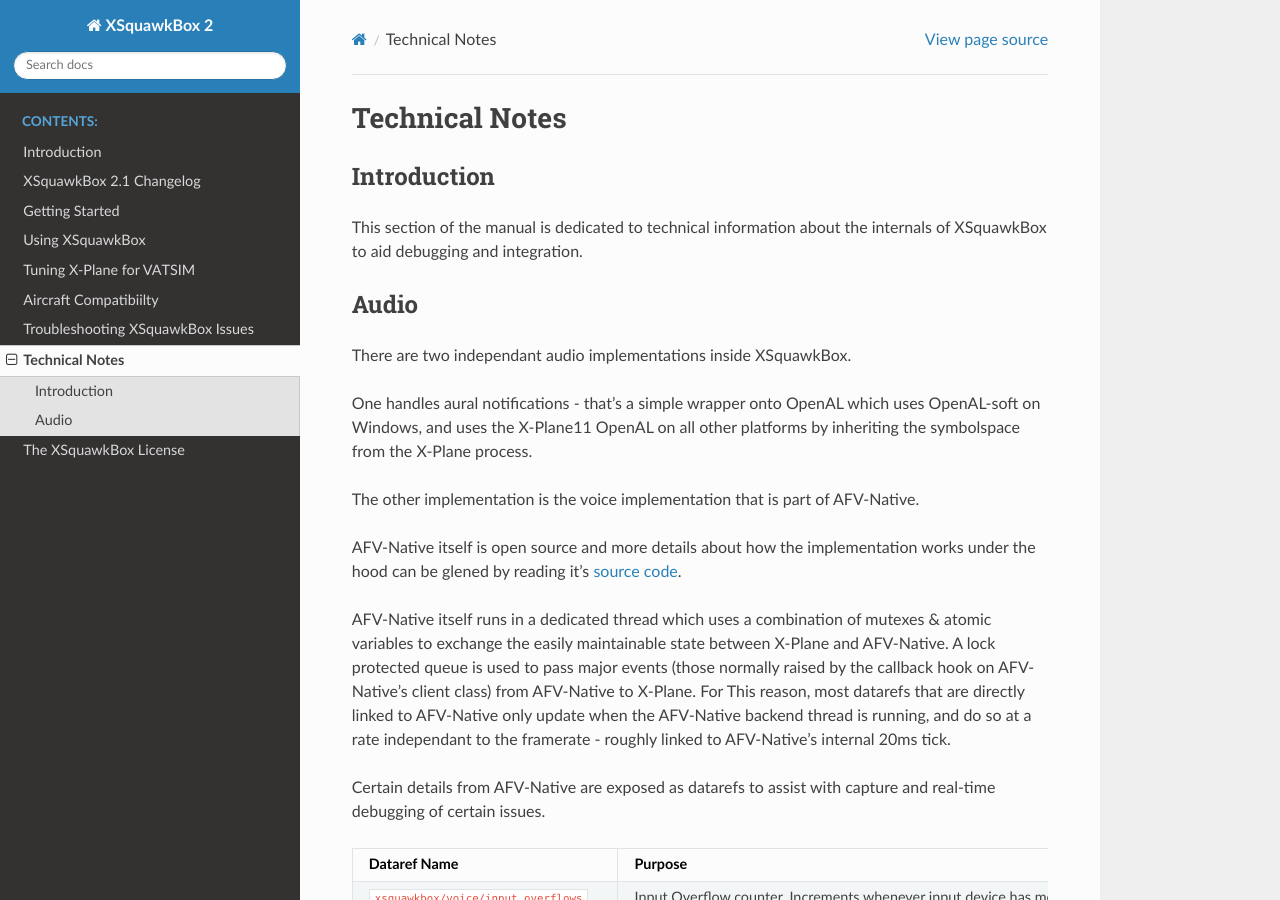
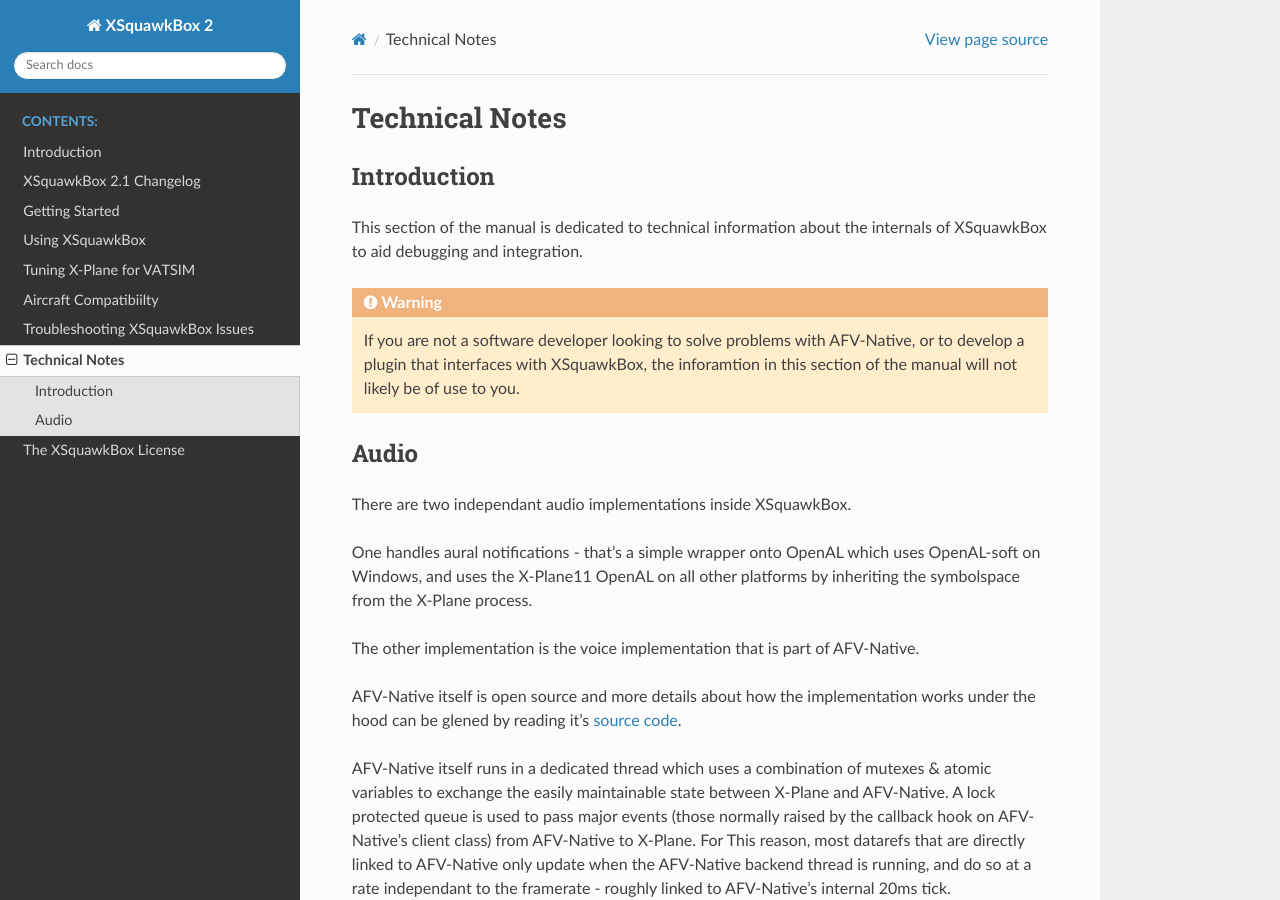
Before and after one commit to xsquawkbox/xsb2-manual, a Sphinx documentation site: the page built from source/technical-notes.rst, in a window 1280 px wide and 900 px high. Built offline with Sphinx 7.4.7 and the Read the Docs theme 2.0.0, drawn with Linux system fonts in a browser that asks for light colours.

Commit message:
Audience warning on the technical notes page.

```diff
--- a/source/technical-notes.rst
+++ b/source/technical-notes.rst
@@ -6,6 +6,12 @@
 
 This section of the manual is dedicated to technical information about the
 internals of XSquawkBox to aid debugging and integration.
+
+.. WARNING::
+
+   If you are not a software developer looking to solve problems with
+   AFV-Native, or to develop a plugin that interfaces with XSquawkBox, the
+   inforamtion in this section of the manual will not likely be of use to you.
 
 Audio
 =====
```
